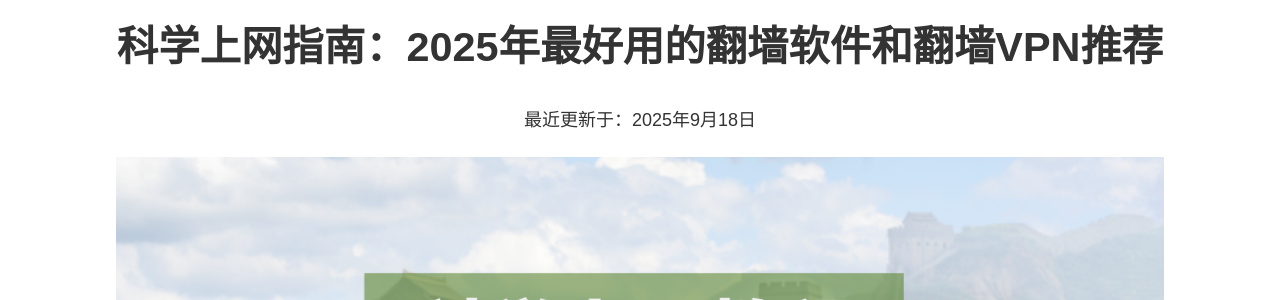
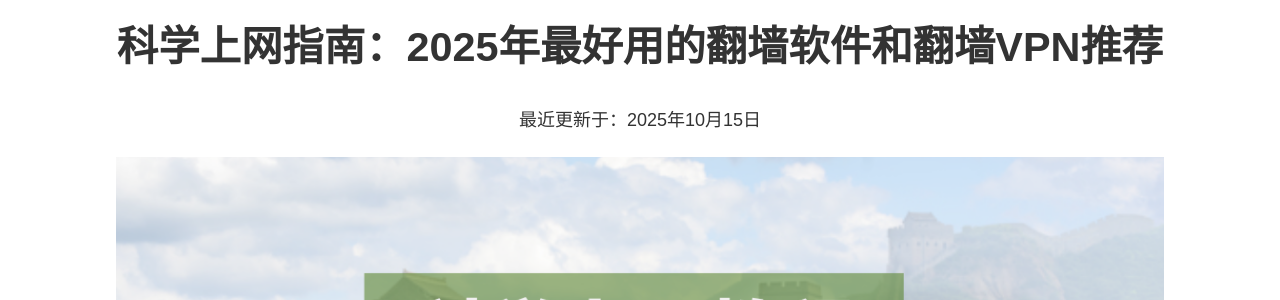
Before and after one commit to chinavpns/chinavpns.github.io, a Jekyll site: the page built from index.md, in a window 1280 px wide and 900 px high. Shown: the part 128-428 px from the top of the window. Built offline with Jekyll 4.4.1, drawn with Linux system fonts in a browser that asks for light colours.

Commit message:
Update index.md

```diff
--- a/index.md
+++ b/index.md
@@ -6,7 +6,7 @@ description: 科学上网指南：2025年最好用的翻墙VPN和翻墙软件推
 
 # 科学上网指南：2025年最好用的翻墙软件和翻墙VPN推荐
 
-<p align="center">最近更新于：2025年9月18日</p>
+<p align="center">最近更新于：2025年10月15日</p>
 
 ![科学上网指南：最好用的翻墙软件和翻墙VPN推荐](https://raw.githubusercontent.com/chinavpns/chinavpns.github.io/refs/heads/main/image/%E7%A7%91%E5%AD%A6%E4%B8%8A%E7%BD%91%E6%95%99%E7%A8%8B.png)
 
```
